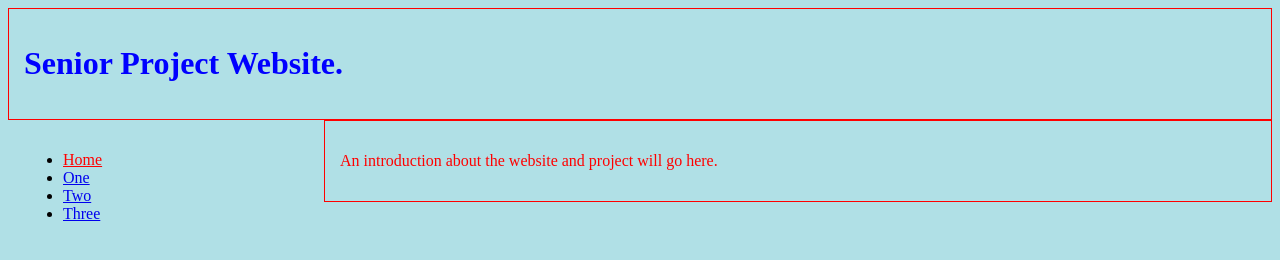
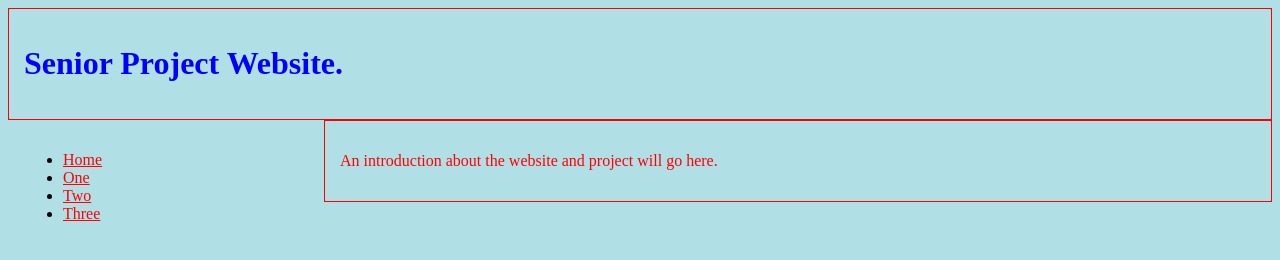
Before and after one commit to wyntermindnich/SeniorProject.github.io, a plain HTML site: page index.html in a window 1280 px wide. Drawn offline with Linux system fonts and the light colour scheme.

Commit message:
Update index.html

```diff
--- a/index.html
+++ b/index.html
@@ -14,9 +14,9 @@
 		<div class="menu">
 		  <ul>
 		    <li><a class="one" href="index.html" target="_blank"> Home </a></li>
-		    <li><a href="one.html"> One </a></li>
-		    <li><a href="two.html"> Two</li>
-		    <li><a href="three.html"> Three</li>
+		    <li><a class="one" href="one.html" target="_blank"> One </a></li>
+		    <li><a class="one" href="two.html" target="_blank"> Two</li>
+		    <li><a class="one" href="three.html" target="_blank"> Three</li>
 		  </ul>
 		</div>
 		<div class="main">
```
